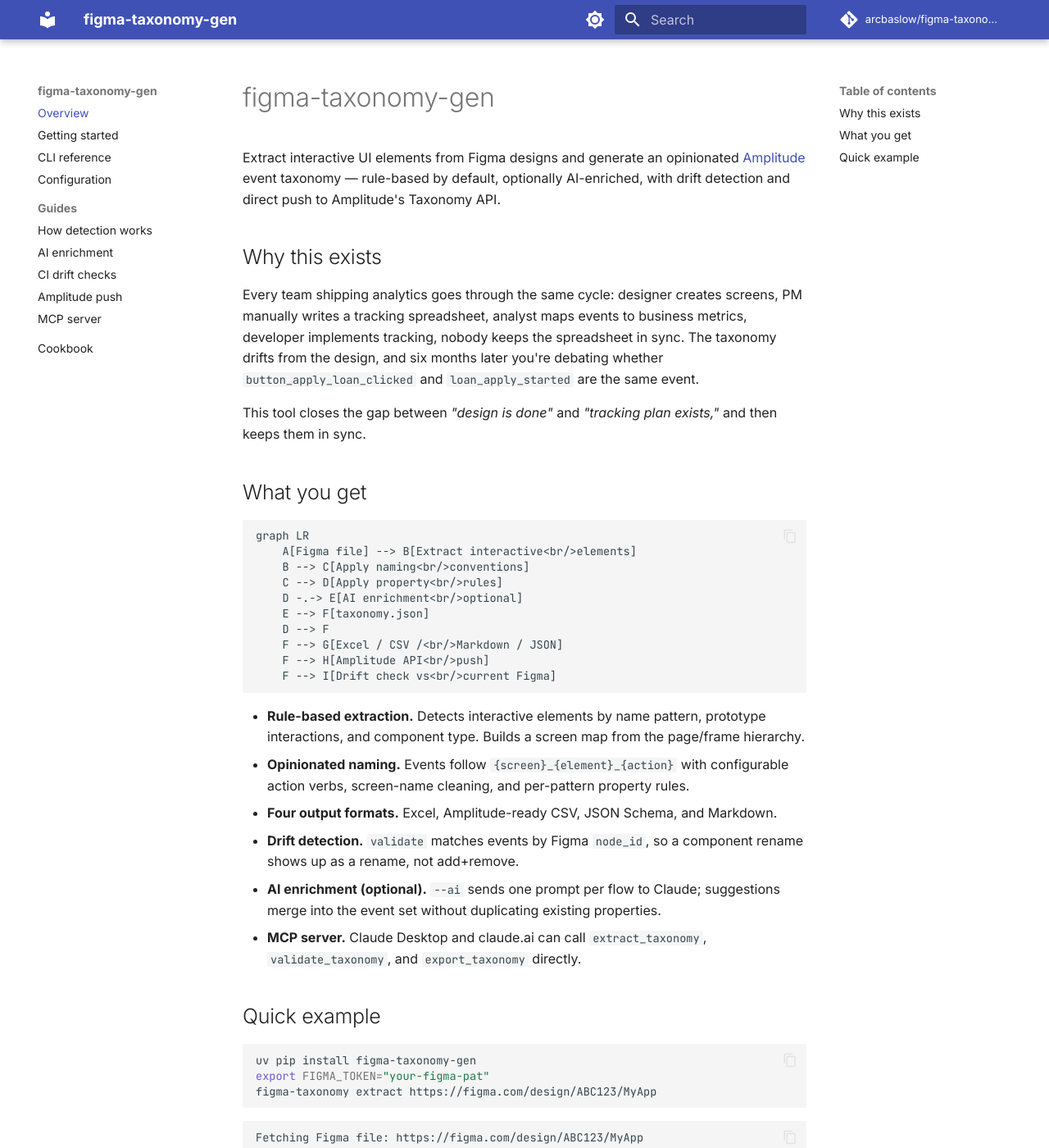
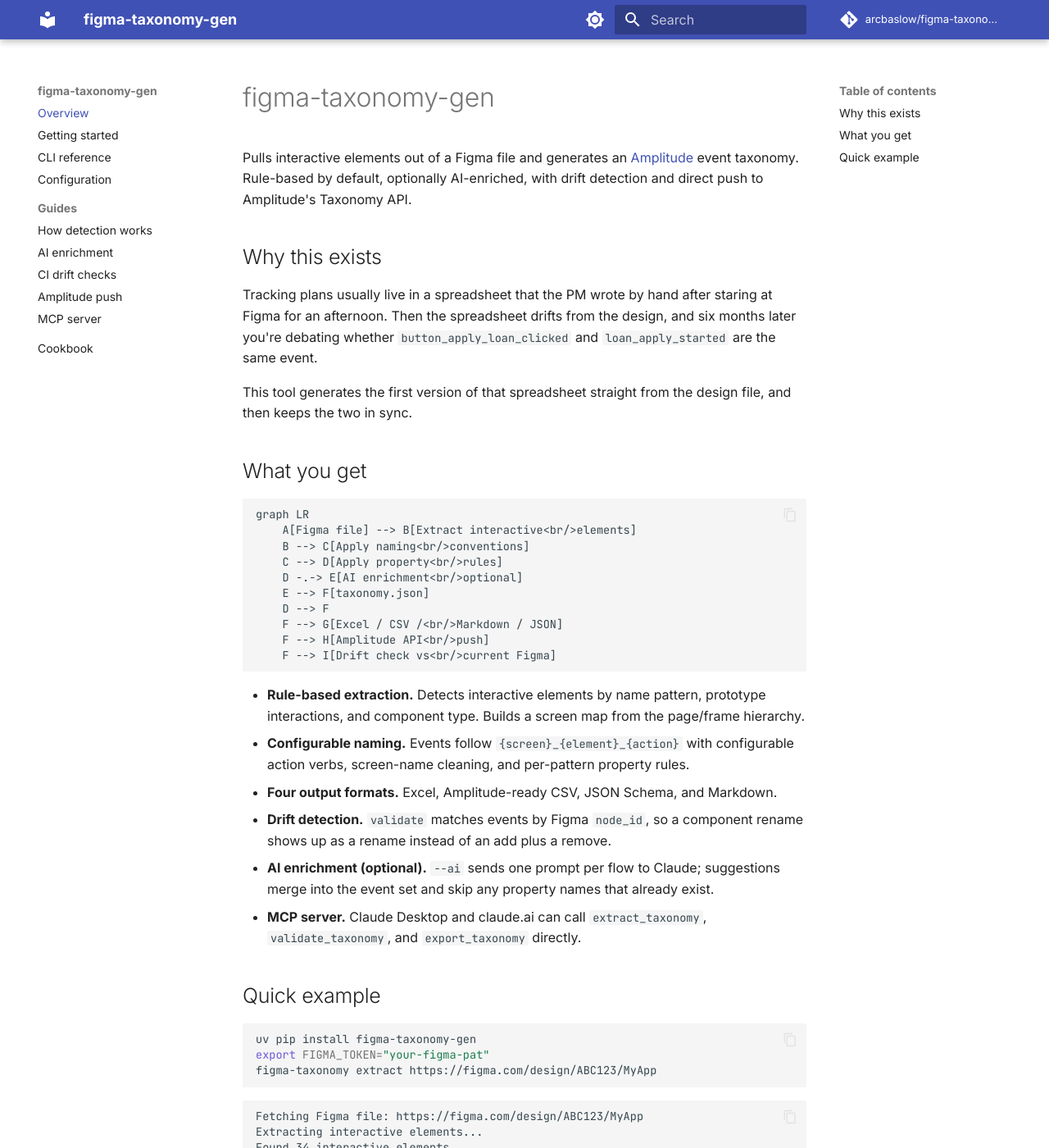
Before and after one commit to arcbaslow/figma-taxonomy-gen, an MkDocs documentation site: the page built from docs/index.md, in a window 1280 px wide and 1400 px high. Shown: the whole window at 82% size. Built offline with MkDocs 1.6.1 and Material for MkDocs 9.7.7, drawn with Linux system fonts in a browser that asks for light colours; comment, search, counter and statistics services are not loaded.

Commit message:
Humanize docs landing page and retrigger Pages build
The previous Pages deploy shipped before the README voice pass. The
Pages workflow only fires on changes under docs/** or mkdocs.yml, so
the prior PR (which only touched README.md + src/) didn't rebuild the
site — the landing page still read in the old marketing voice.

Rewrote docs/index.md to match the humanized README:
- Dropped "opinionated" on the opening line and on the naming bullet
- Replaced the "Every team shipping analytics goes through the same
  cycle" opener with a concrete human moment, keeping the good
  "six months later you're debating whether..." payoff
- Replaced "closes the gap between 'design is done' and 'tracking
  plan exists,'" with plain prose

Touching docs/** triggers the docs.yml workflow, which rebuilds the
MkDocs site and redeploys to Pages.

The other 8 docs pages (getting-started, cli-reference, configuration,
ai-enrichment, amplitude, ci, cookbook, mcp, detection) are code- and
table-heavy with direct prose already; em-dashes there are list-item
separators rather than dramatic pauses. Left alone to avoid churn.

```diff
--- a/docs/index.md
+++ b/docs/index.md
@@ -1,19 +1,18 @@
 # figma-taxonomy-gen
 
-Extract interactive UI elements from Figma designs and generate an opinionated
-[Amplitude](https://amplitude.com) event taxonomy — rule-based by default, optionally
+Pulls interactive elements out of a Figma file and generates an
+[Amplitude](https://amplitude.com) event taxonomy. Rule-based by default, optionally
 AI-enriched, with drift detection and direct push to Amplitude's Taxonomy API.
 
 ## Why this exists
 
-Every team shipping analytics goes through the same cycle: designer creates screens,
-PM manually writes a tracking spreadsheet, analyst maps events to business metrics,
-developer implements tracking, nobody keeps the spreadsheet in sync. The taxonomy
-drifts from the design, and six months later you're debating whether
-`button_apply_loan_clicked` and `loan_apply_started` are the same event.
+Tracking plans usually live in a spreadsheet that the PM wrote by hand after staring
+at Figma for an afternoon. Then the spreadsheet drifts from the design, and six
+months later you're debating whether `button_apply_loan_clicked` and
+`loan_apply_started` are the same event.
 
-This tool closes the gap between *"design is done"* and *"tracking plan exists,"* and
-then keeps them in sync.
+This tool generates the first version of that spreadsheet straight from the design
+file, and then keeps the two in sync.
 
 ## What you get
 
@@ -32,13 +31,13 @@
 
 - **Rule-based extraction.** Detects interactive elements by name pattern, prototype
   interactions, and component type. Builds a screen map from the page/frame hierarchy.
-- **Opinionated naming.** Events follow `{screen}_{element}_{action}` with configurable
-  action verbs, screen-name cleaning, and per-pattern property rules.
+- **Configurable naming.** Events follow `{screen}_{element}_{action}` with
+  configurable action verbs, screen-name cleaning, and per-pattern property rules.
 - **Four output formats.** Excel, Amplitude-ready CSV, JSON Schema, and Markdown.
 - **Drift detection.** `validate` matches events by Figma `node_id`, so a component
-  rename shows up as a rename, not add+remove.
-- **AI enrichment (optional).** `--ai` sends one prompt per flow to Claude; suggestions
-  merge into the event set without duplicating existing properties.
+  rename shows up as a rename instead of an add plus a remove.
+- **AI enrichment (optional).** `--ai` sends one prompt per flow to Claude;
+  suggestions merge into the event set and skip any property names that already exist.
 - **MCP server.** Claude Desktop and claude.ai can call `extract_taxonomy`,
   `validate_taxonomy`, and `export_taxonomy` directly.
 
```
